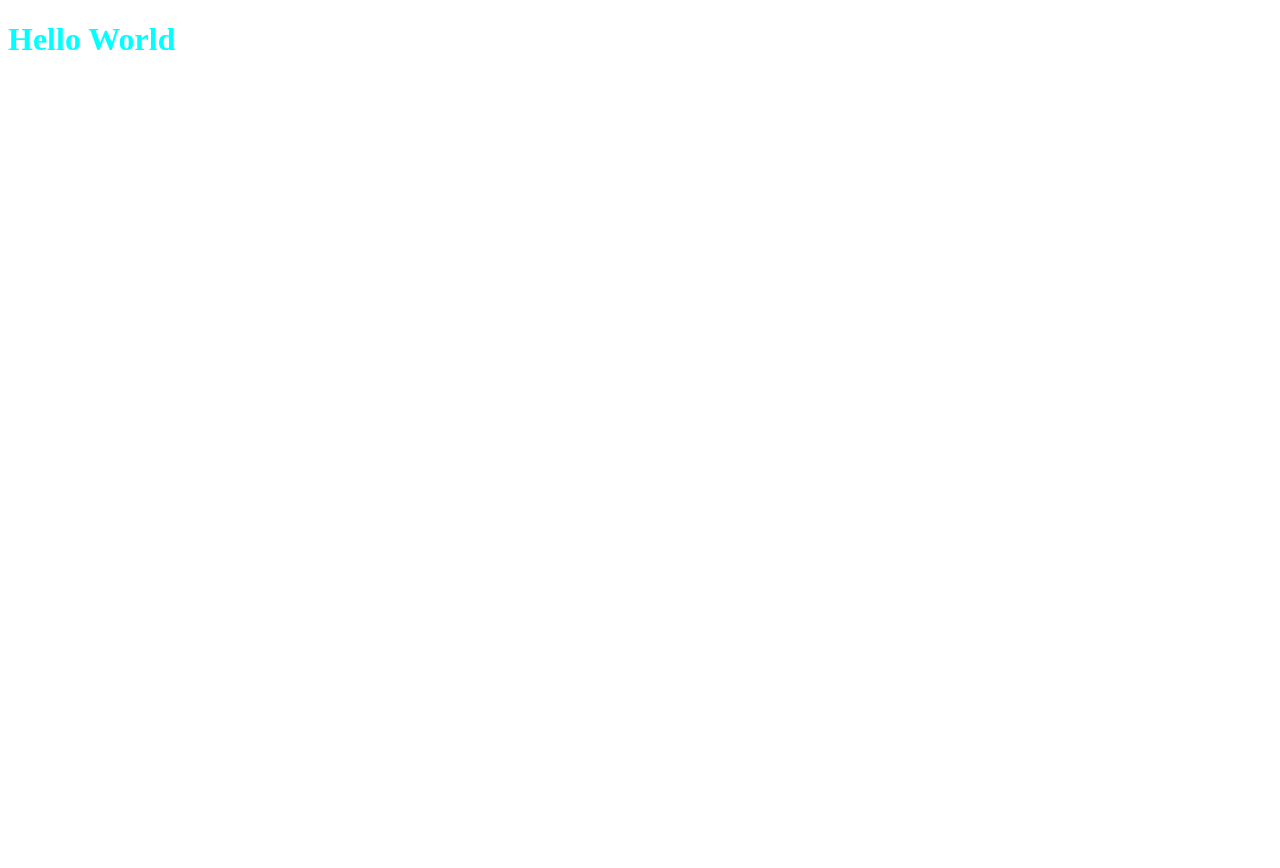
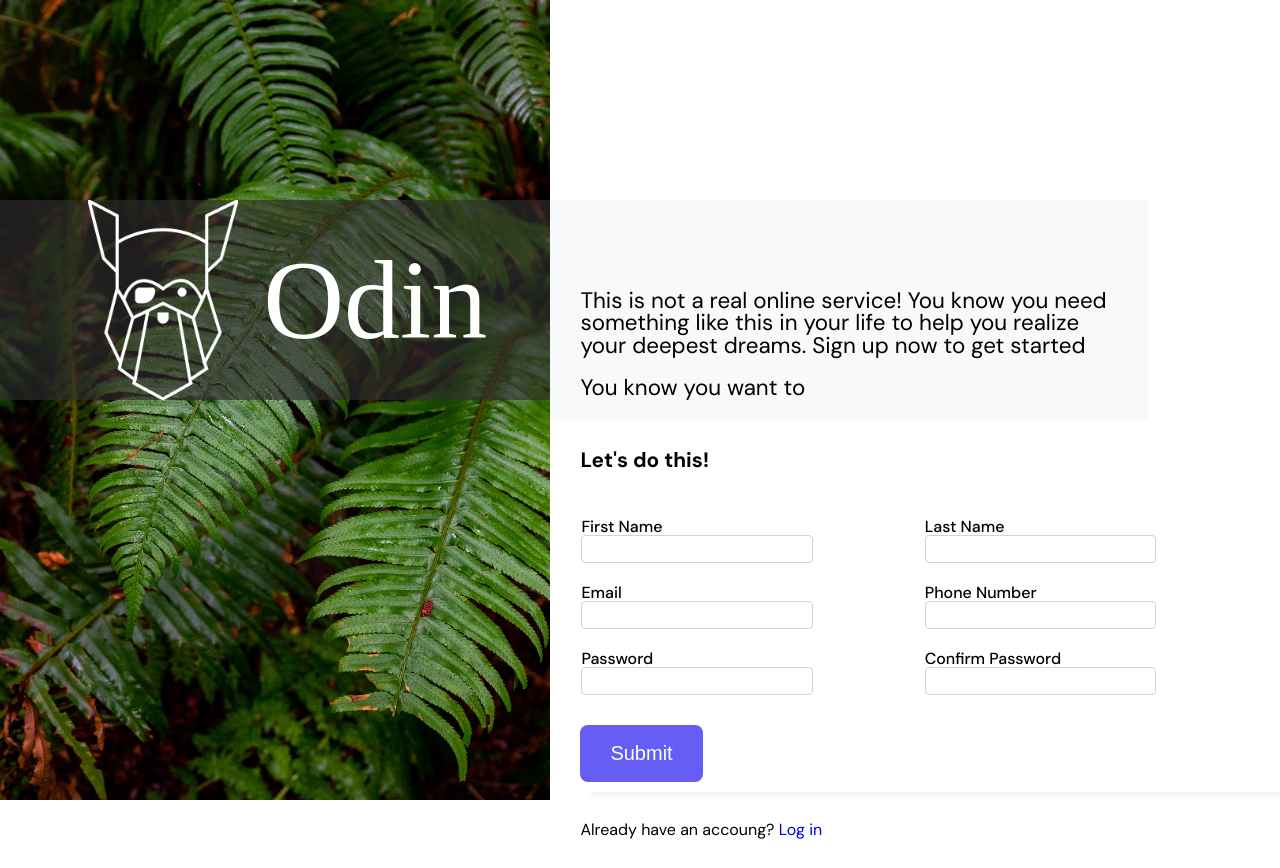
Before and after one commit to jmlongdev/sign-up-form, a plain HTML site: page index.html in a window 1280 px wide. Before the commit the page ends 800 px from the top, so only its background shows below. Drawn offline with Linux system fonts and the light colour scheme.

Commit message:
Add odin logo, font, sign up form

```diff
--- a/index.html
+++ b/index.html
@@ -5,9 +5,64 @@
     <meta http-equiv="X-UA-Compatible" content="IE=edge" />
     <meta name="viewport" content="width=device-width, initial-scale=1.0" />
     <link rel="stylesheet" href="styles.css" />
+    <link rel="preconnect" href="https://fonts.googleapis.com" />
+    <link rel="preconnect" href="https://fonts.gstatic.com" crossorigin />
+    <link
+      href="https://fonts.googleapis.com/css2?family=DM+Sans:wght@400;500;700&display=swap"
+      rel="stylesheet"
+    />
     <title>Sign Up Today!</title>
   </head>
   <body>
-    <h1>Hello World</h1>
+    <div class="logo">
+      <img class="viking" src="odin-lined.png" alt="odin" />
+      <p class="odin">Odin</p>
+    </div>
+    <main class="container">
+      <img class="photo" src="tree.jpg" />
+      <div class="right-side">
+        <div class="description">
+          <p>
+            This is not a real online service! You know you need something like
+            this in your life to help you realize your deepest dreams. Sign up
+            <em>now</em> to get started
+          </p>
+          <p class="know">You <em>know</em> you want to</p>
+        </div>
+        <h1>Let's do this!</h1>
+        <form action="#" class="form">
+          <div class="inputs">
+            <label for="firstname">First Name</label>
+            <input type="text" name="firstname" id="firstname" required />
+          </div>
+          <div class="inputs">
+            <label for="lastname">Last Name</label>
+            <input type="text" name="lastname" id="lastname" required />
+          </div>
+          <div class="inputs">
+            <label for="email">Email</label>
+            <input type="email" id="email" required />
+          </div>
+          <div class="inputs">
+            <label for="phonenumber">Phone Number</label>
+            <input type="text" id="phonenumber" required />
+          </div>
+          <div class="inputs">
+            <label for="password">Password</label>
+            <input type="password" id="password" required />
+          </div>
+          <div class="inputs">
+            <label for="confirmpw">Confirm Password</label>
+            <input type="password" id="confirmpw" required />
+          </div>
+          <div>
+            <button type="submit">Submit</button>
+          </div>
+        </form>
+        <footer>
+          <p>Already have an accoung? <a href="#">Log in</a></p>
+        </footer>
+      </div>
+    </main>
   </body>
 </html>
--- a/styles.css
+++ b/styles.css
@@ -1,3 +1,283 @@
+html,
+body,
+div,
+span,
+applet,
+object,
+iframe,
+h1,
+h2,
+h3,
+h4,
+h5,
+h6,
+p,
+blockquote,
+pre,
+a,
+abbr,
+acronym,
+address,
+big,
+cite,
+code,
+del,
+dfn,
+em,
+img,
+ins,
+kbd,
+q,
+s,
+samp,
+small,
+strike,
+strong,
+sub,
+sup,
+tt,
+var,
+b,
+u,
+i,
+center,
+dl,
+dt,
+dd,
+ol,
+ul,
+li,
+fieldset,
+form,
+label,
+legend,
+table,
+caption,
+tbody,
+tfoot,
+thead,
+tr,
+th,
+td,
+article,
+aside,
+canvas,
+details,
+embed,
+figure,
+figcaption,
+footer,
+header,
+hgroup,
+menu,
+nav,
+output,
+ruby,
+section,
+summary,
+time,
+mark,
+audio,
+video {
+  margin: 0;
+  padding: 0;
+  border: 0;
+  font-size: 100%;
+  font: inherit;
+  vertical-align: baseline;
+}
+
+article,
+aside,
+details,
+figcaption,
+figure,
+footer,
+header,
+hgroup,
+menu,
+nav,
+section {
+  display: block;
+}
+
+body {
+  line-height: 1;
+}
+ol,
+ul {
+  list-style: none;
+}
+blockquote,
+q {
+  quotes: none;
+}
+blockquote:before,
+blockquote:after,
+q:before,
+q:after {
+  content: "";
+  content: none;
+}
+table {
+  border-collapse: collapse;
+  border-spacing: 0;
+}
+
+body {
+  font-family: "DM Sans", sans-serif;
+}
+
+.container {
+  display: flex;
+  flex-direction: row;
+}
+
+.right-side {
+  display: flex;
+  flex-direction: column;
+  width: 57%;
+  background-size: auto;
+  margin: 0;
+  padding: 0;
+}
+
+
+.logo{
+    position:absolute;
+    display: flex;
+    flex-direction: row;
+    justify-content: center;
+    align-items: center;
+    top: 25%;
+    background-color: rgba(48, 46, 46, 0.644);
+    width: 43%;
+}
+
+.viking{
+    object-fit: contain;
+    height: 200px;
+    width: 200px;
+}
+
+.odin{
+    font-family:Norse;
+    font-size: 7em;
+    color: white;
+}
+
+
+.photo {
+  display: flex;
+  flex-direction: column;
+  width: 43%;
+  height: 100vh;
+}
+.description {
+  background-color: #f8f9fa;
+  font-size: larger;
+  font-weight: 400;
+  font-size: 1.4em;
+  padding: 90px 20px 20px 30px;
+  margin-top: 200px;
+  width: 75%;
+}
+
+.description p:nth-of-type(3) {
+  margin-top: 40px;
+}
+.know{
+    margin-top:20px;
+
+}
 h1 {
-  color: aqua;
+  margin: 30px;
+
+  margin-bottom: -10px;
+  font-size: 1.3em;
+  font-weight: 600;
 }
+
+form {
+  margin-left: 30px;
+  margin-top: 5%;
+  padding-bottom: 10px;
+  padding-left: 5px;
+  font-weight: 500;
+  font-size: 20px;
+  display: flex;
+  flex-direction: row;
+  flex-wrap: wrap;
+  box-shadow: 10px 5px 5px #f5f5f5;
+}
+
+.inputs {
+  margin-top: 7px;
+  margin-left: -4px;
+  padding-top: 15px;
+  width: 50%;
+  display: flex;
+  flex-direction: column;
+  flex-wrap: wrap;
+}
+
+input {
+  width: 65%;
+  height: 1.8em;
+  border-radius: 4px;
+  border: 1px solid #d3d3d3;
+}
+input:focus {
+  outline: none;
+  border-color: #665df5;
+  box-shadow: 0 0 2px #665df5;
+}
+label {
+  font-size: 0.8em;
+}
+button {
+  background: none;
+  border: none;
+  border-radius: 8px;
+  padding: 17px 30px 17px 30px;
+  font-size: 1em;
+  background-color: #665df5;
+  color: white;
+  cursor: pointer;
+  margin-top: 30px;
+  margin-left: -5px;
+  transition: background-color 0.2s ease-in;
+}
+button:hover {
+  background-color: #544af4;
+}
+footer {
+  margin: 30px;
+}
+
+footer a {
+  text-decoration: none;
+}
+
+@media (min-width: 300px) and (max-width: 800px) {
+  .container {
+    display: flex;
+    flex-direction: column;
+  }
+
+  .right-side {
+    display: flex;
+    flex-direction: column;
+    flex-wrap: wrap;
+    width: 100%;
+  }
+  img {
+    width: 80vw;
+    height: 75vh;
+  }
+}
+@media (min-width: 800px) and (max-width: 1300px) {
+  img {
+    width: 55vw;
+  }
+} */
```
Also changed, not shown: odin-lined.png (added), sign-up-form.png (added), tree.jpg (added).
